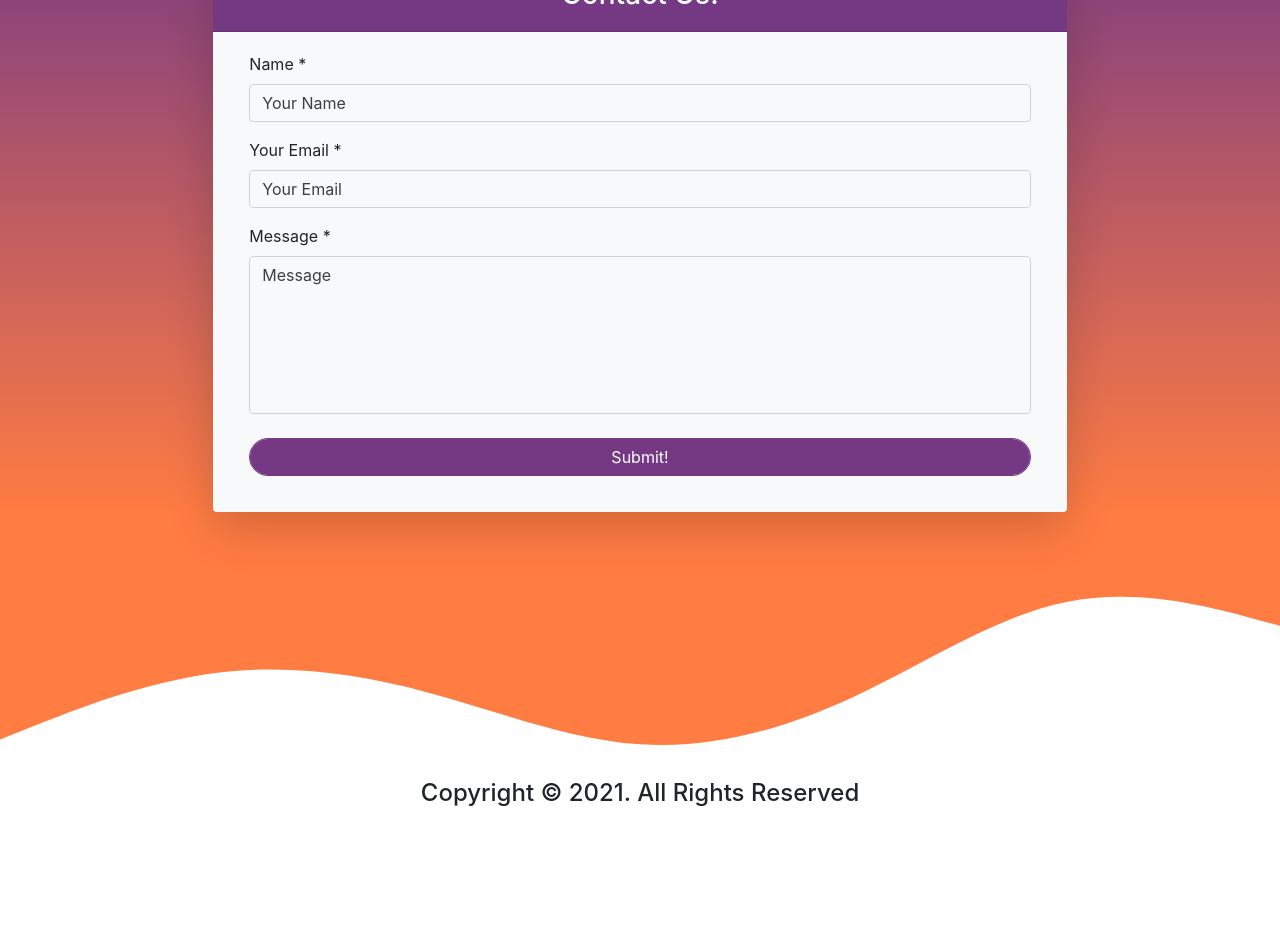
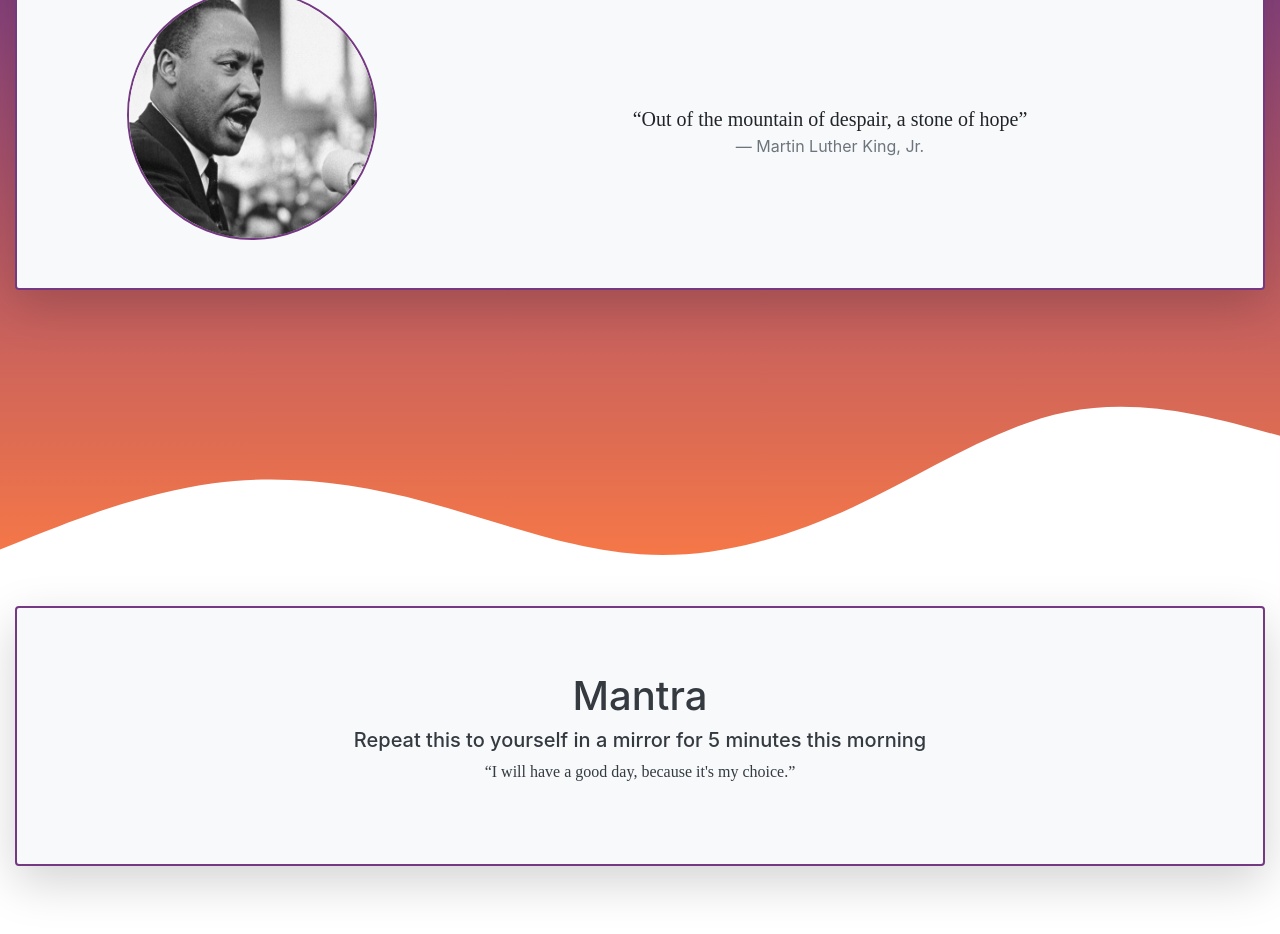
Before and after one commit to chriscyber/FiveMinuteRoutine-react, a React (Create React App) app: page /Account in a window 1280 px wide. Shown: the part 220-1154 px from the top of the page. Before the commit the page ends 1044 px from the top, so only its background shows below. Built offline with nearby package versions, Linux system fonts and the light colour scheme.

Commit message:
Added Account and Contact Pages

```diff
--- a/package.json
+++ b/package.json
@@ -9,6 +9,7 @@
     "bootstrap": "^5.1.3",
     "react": "^17.0.2",
     "react-dom": "^17.0.2",
+    "react-router-dom": "6",
     "react-scripts": "4.0.3",
     "reactstrap": "^9.0.0",
     "web-vitals": "^1.0.1"
--- /dev/null
+++ b/src/AccountPage.jsx
@@ -0,0 +1,39 @@
+import React, { Component } from "react";
+import AccountDailyQuote from "./Components/AccountDailyQuote";
+import AccountMantra from "./Components/AccountMantra";
+
+export default class AccountPage extends Component {
+  render() {
+    return (
+      <div>
+        <div className="bg-gradient">
+          <AccountDailyQuote />
+
+          <svg
+            className="wave align-self-end"
+            xmlns="http://www.w3.org/2000/svg"
+            viewBox="0 0 1440 320"
+          >
+            <path
+              fill="#ffffff"
+              fill-opacity="1"
+              d="M0,256L40,240C80,224,160,192,240,181.3C320,171,400,181,480,202.7C560,224,640,256,720,261.3C800,267,880,245,960,208C1040,171,1120,117,1200,101.3C1280,85,1360,107,1400,117.3L1440,128L1440,320L1400,320C1360,320,1280,320,1200,320C1120,320,1040,320,960,320C880,320,800,320,720,320C640,320,560,320,480,320C400,320,320,320,240,320C160,320,80,320,40,320L0,320Z"
+            ></path>
+          </svg>
+        </div>
+
+        <AccountMantra />
+
+        <footer>
+          <svg xmlns="http://www.w3.org/2000/svg" viewBox="0 0 1440 320">
+            <path
+              fill="#ff7c43"
+              fill-opacity="1"
+              d="M0,160L48,176C96,192,192,224,288,218.7C384,213,480,171,576,144C672,117,768,107,864,112C960,117,1056,139,1152,138.7C1248,139,1344,117,1392,106.7L1440,96L1440,320L1392,320C1344,320,1248,320,1152,320C1056,320,960,320,864,320C768,320,672,320,576,320C480,320,384,320,288,320C192,320,96,320,48,320L0,320Z"
+            ></path>
+          </svg>
+        </footer>
+      </div>
+    );
+  }
+}
--- a/src/App.js
+++ /dev/null
@@ -1,13 +0,0 @@
-import React, { Component } from "react";
-import ContactUs from "./ContactUs";
-import "./css/main.css";
-
-export default class App extends Component {
-  render() {
-    return (
-      <div>
-        <ContactUs />
-      </div>
-    );
-  }
-}
--- /dev/null
+++ b/src/App.jsx
@@ -0,0 +1,18 @@
+import React, { Component } from "react";
+import ContactUs from "./ContactUs";
+import AccountPage from "./AccountPage";
+import { BrowserRouter, Routes, Route } from "react-router-dom";
+import "./css/main.css";
+
+export default class App extends Component {
+  render() {
+    return (
+      <BrowserRouter>
+        <Routes>
+          <Route path="/Contactus" element={<ContactUs />} />
+          <Route path="/Account" element={<AccountPage />} />
+        </Routes>
+      </BrowserRouter>
+    );
+  }
+}
--- /dev/null
+++ b/src/Components/AccountDailyQuote.jsx
@@ -0,0 +1,39 @@
+import React from "react";
+import { Container } from "reactstrap";
+
+export default function AccountDailyQuote() {
+  return (
+    <Container fluid className="pt-5">
+      <div className="text-center text-white">
+        <h1>Daily Quote</h1>
+      </div>
+
+      <div
+        className="jumbotron jumbotron-fluid rounded bg-light shadow-lg mx-auto border-primary mt-5 pb-5"
+        style={{ maxWidth: 1500 }}
+      >
+        <Container>
+          <div className="row">
+            <div className="col-12 col-lg-4 text-center">
+              <img
+                src="images/MLK_Speach.jpg"
+                className="mr-3 round-image border-primary"
+                alt="MLK"
+              />
+            </div>
+            <div className="col-12 col-lg-8 text-center my-auto">
+              <blockquote className="blockquote text-center mt-md-5">
+                <p className="mb-0">
+                  “Out of the mountain of despair, a stone of hope”
+                </p>
+                <footer className="blockquote-footer">
+                  Martin Luther King, Jr.
+                </footer>
+              </blockquote>
+            </div>
+          </div>
+        </Container>
+      </div>
+    </Container>
+  );
+}
--- /dev/null
+++ b/src/Components/AccountMantra.jsx
@@ -0,0 +1,29 @@
+import React from "react";
+import { Container } from "reactstrap";
+
+export default function AccountMantra() {
+  return (
+    <div className="vh-100 position-relative">
+      <Container fluid>
+        <div
+          className="jumbotron jumbotron-fluid rounded bg-light shadow-lg account-jumbotron mx-auto border-primary"
+          style={{ maxWidth: 1500 }}
+        >
+          <Container>
+            <div className="row">
+              <div className="text-dark col-12">
+                <h1 className="text-center">Mantra</h1>
+              </div>
+              <div className="text-dark col-12 text-center">
+                <h5 className="text-center">
+                  Repeat this to yourself in a mirror for 5 minutes this morning
+                </h5>
+                <p>“I will have a good day, because it's my choice.”</p>
+              </div>
+            </div>
+          </Container>
+        </div>
+      </Container>
+    </div>
+  );
+}
--- a/src/ContactUs.jsx
+++ b/src/ContactUs.jsx
@@ -1,5 +1,4 @@
 import React, { Component } from "react";
-import LoginRegModal from "./Components/LoginRegModal";
 import {
   Input,
   Label,
@@ -8,6 +7,7 @@ import {
   Card,
   CardHeader,
   CardBody,
+  Container,
 } from "reactstrap";
 
 export default class ContactUs extends Component {
@@ -15,26 +15,23 @@ export default class ContactUs extends Component {
     super(props);
 
     this.state = {
-      logregToggle: false,
+      name: "",
+      email: "",
+      message: "",
     };
 
-    this.LogRegToggle = this.LogRegToggle.bind(this);
+    this.HandleInput = this.HandleInput.bind(this);
   }
 
-  LogRegToggle() {
-    this.setState({ logregToggle: !this.state.logregToggle });
+  HandleInput(event) {
+    this.setState({ ...this.state, [event.target.name]: event.target.value });
   }
 
   render() {
     return (
       <div>
         <div className="bg-gradient">
-          <div className="container-fluid pt-5">
-            <LoginRegModal
-              logregToggle={this.state.logregToggle}
-              LogRegToggle={this.LogRegToggle}
-            />
-
+          <Container fluid className=" pt-5">
             <div className="row justify-content-center">
               <h3 class="text-center text-white mt-5 side-margin col-8">
                 We welcome any feedback.
@@ -42,11 +39,11 @@ export default class ContactUs extends Component {
             </div>
 
             <div className="row justify-content-center">
-              <Card className="card bg-light mt-5 shadow-lg overtop col-8">
-                <CardHeader className="card-header text-center text-white bg-primary">
+              <Card className="bg-light mt-5 shadow-lg overtop col-8">
+                <CardHeader className="text-center text-white bg-primary">
                   <h3>Contact Us!</h3>
                 </CardHeader>
-                <CardBody classNameclassName="card-body">
+                <CardBody>
                   <Form className="ml-3 mr-3">
                     <FormGroup>
                       <Label for="ContactName">Name *</Label>
@@ -54,8 +51,10 @@ export default class ContactUs extends Component {
                         className="bg-light text-dark rounded form-control"
                         id="ContactName"
                         type="text"
-                        name="Name"
+                        name="name"
                         placeholder="Your Name"
+                        value={this.state.name}
+                        onChange={this.HandleInput}
                       />
                     </FormGroup>
                     <FormGroup>
@@ -64,8 +63,10 @@ export default class ContactUs extends Component {
                         className="bg-light text-dark rounded form-control"
                         id="Email"
                         type="email"
-                        name="Email"
+                        name="email"
                         placeholder="Your Email"
+                        value={this.state.email}
+                        onChange={this.HandleInput}
                       />
                     </FormGroup>
                     <FormGroup>
@@ -75,8 +76,10 @@ export default class ContactUs extends Component {
                         id="Message"
                         rows="6"
                         type="textarea"
-                        name="Message"
+                        name="message"
                         placeholder="Message"
+                        value={this.state.message}
+                        onChange={this.HandleInput}
                       />
                     </FormGroup>
                     <FormGroup>
@@ -88,7 +91,7 @@ export default class ContactUs extends Component {
                 </CardBody>
               </Card>
             </div>
-          </div>
+          </Container>
         </div>
 
         <footer class="bg-secondary">
```
Also changed, not shown: 1 other file (tests, documents, lock files or other folders).
